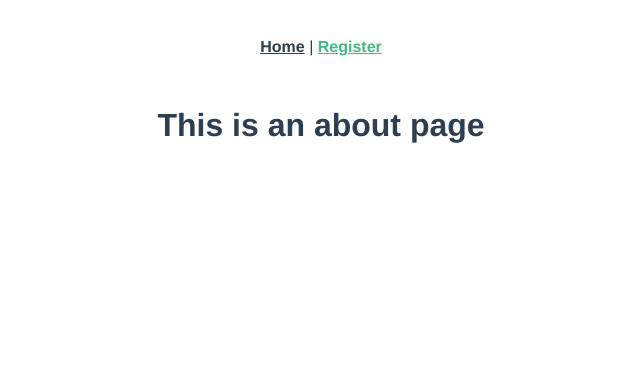
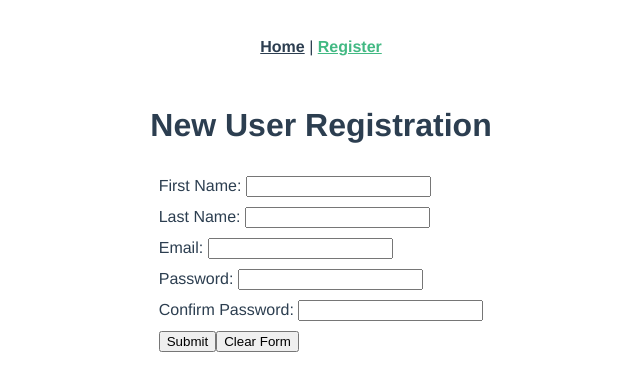
Before and after one commit to aaronhedges/evc-test, a Vue app: page /#/register in a window 1280 px wide. Shown: the top 390 px of the page, without its empty margins (319-959 px from the left). Built offline with nearby package versions, Linux system fonts and the light colour scheme.

Commit message:
new user registration - add basic form

```diff
--- a/src/views/Register.vue
+++ b/src/views/Register.vue
@@ -1,5 +1,49 @@
 <template>
-  <div class="about">
-    <h1>This is an about page</h1>
+  <div class="registration">
+    <h1>New User Registration</h1>
+    <div class="formHolder">
+        <div class="registrationForm">
+            <form>
+                <div class="row">
+                    <label>First Name: </label>
+                    <input type="text" name="firstName">
+                </div>
+                <div class="row">
+                    <label>Last Name: </label>
+                    <input type="text" name="lastName">
+                </div>
+                <div class="row">
+                    <label>Email: </label>
+                    <input type="text" name="email">
+                </div>
+                <div class="row">
+                    <label>Password: </label>
+                    <input type="text" name="password">
+                </div>
+                <div class="row">
+                    <label>Confirm Password: </label>
+                    <input type="text" name="passwordConfirm">
+                </div>
+                <div class="row">
+                    <input type="submit" value="Submit">
+                    <input type="reset" value="Clear Form" >
+                </div>
+            </form>
+        </div>
+    </div>
   </div>
 </template>
+
+<style scoped>
+.formHolder {
+  display: flex;
+  align-items: center;
+  justify-content: center;
+}
+.registrationForm {
+    text-align: left;
+}
+.row {
+    margin: 10px;
+}
+</style>
```
